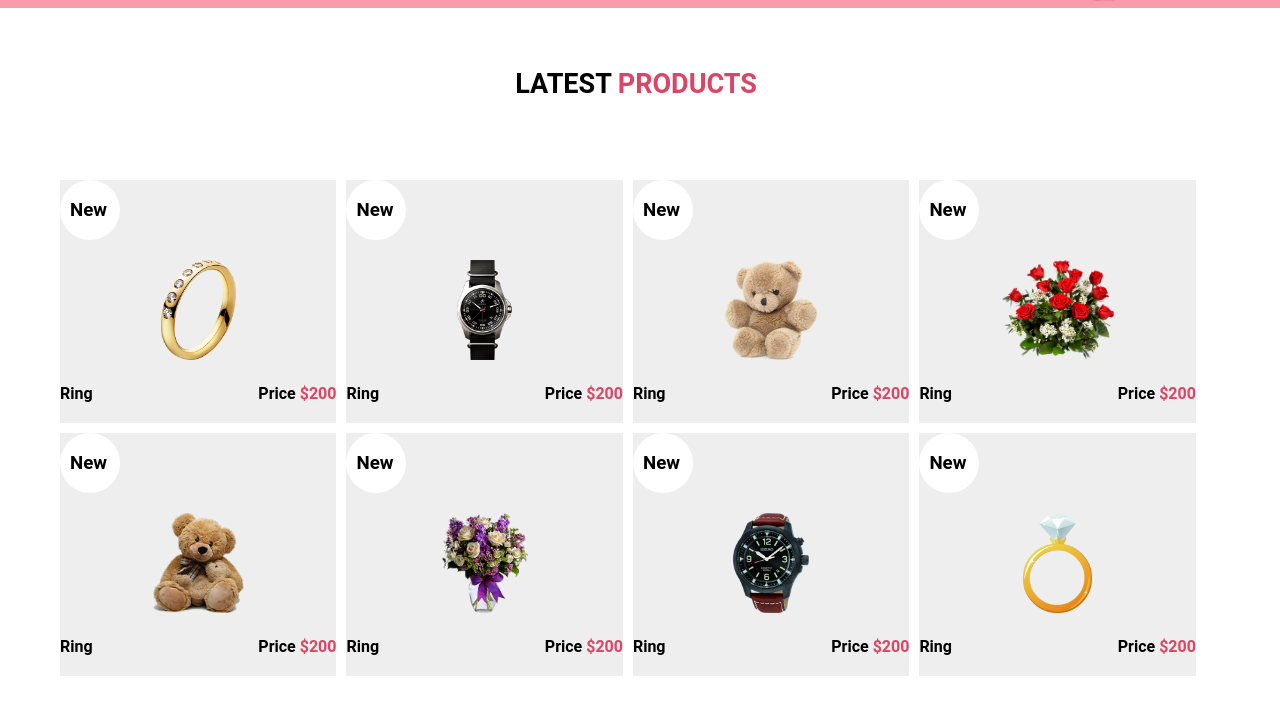
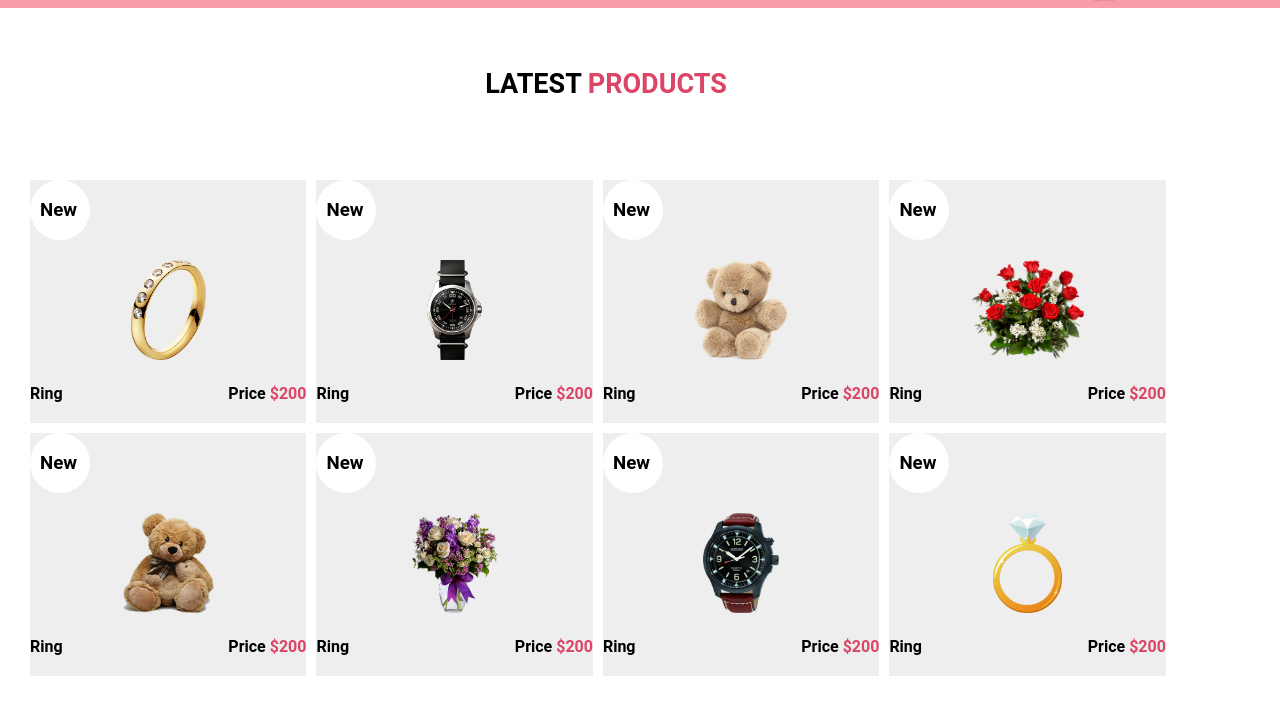
Before and after one commit to YasmeenOmar98/template3, a plain HTML site: page index.html in a window 1280 px wide. Shown: the part 628-1351 px from the top of the page. Drawn offline with nearby package versions, Linux system fonts and the light colour scheme.

Commit message:
Update style.css

```diff
--- a/style.css
+++ b/style.css
@@ -1,6 +1,7 @@
 *{
     margin: 0;
     padding: 0;
+
 }
 body{
     font-family: "Roboto", sans-serif;
@@ -19,7 +20,7 @@ nav {
 }
 .containar{
     width: 90%;
-    margin:  auto 60px;
+    margin:  auto 30px;
 }
 .left-nav ul{
     display: flex;
```
